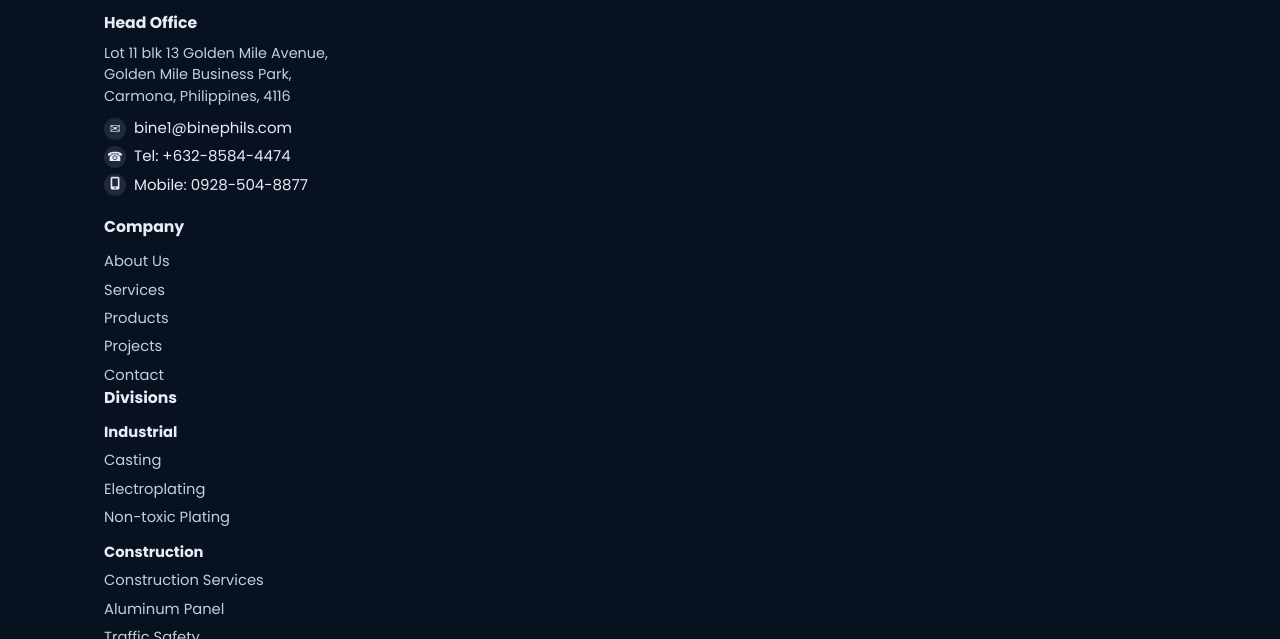
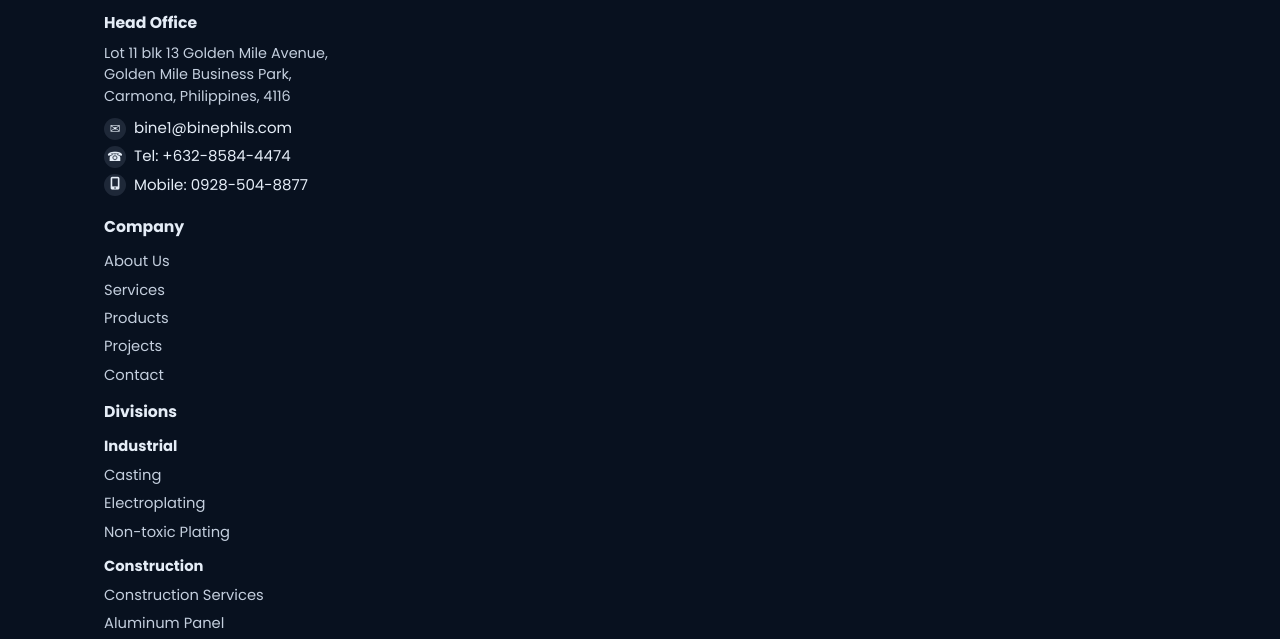
Before and after one commit to LaxusFrFr/binephils, a plain HTML site: page index.html in a window 1280 px wide. Shown: the part 3791-4430 px from the top of the page. Drawn offline with Linux system fonts and the light colour scheme.

Commit message:
Add footer spacing between Company and Divisions
Made-with: Cursor

```diff
--- a/index.html
+++ b/index.html
@@ -584,7 +584,7 @@
               <li><a href="#contact">Contact</a></li>
             </ul>
           </div>
-          <div class="footer-links-group">
+          <div class="footer-links-group footer-links-group-divisions">
             <h4>Divisions</h4>
             <ul>
               <li><strong>Industrial</strong></li>
--- a/styles.css
+++ b/styles.css
@@ -2984,6 +2984,11 @@ a {
 
 .footer-links-group h4 {
   margin-bottom: 0.7rem;
+}
+
+/* Extra spacing between Company and Divisions groups when stacked */
+.home-footer .footer-links-group-divisions {
+  margin-top: 0.9rem;
 }
 
 .footer-social-center {
```
